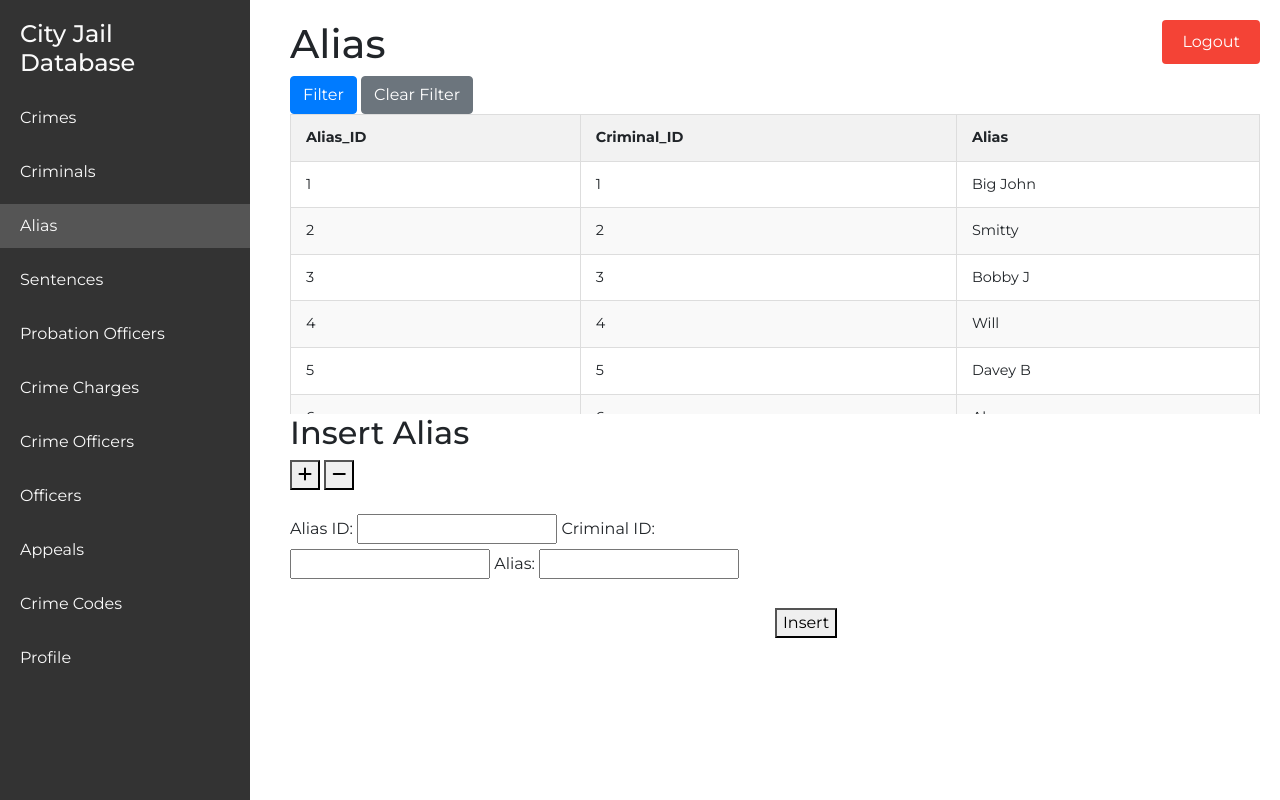
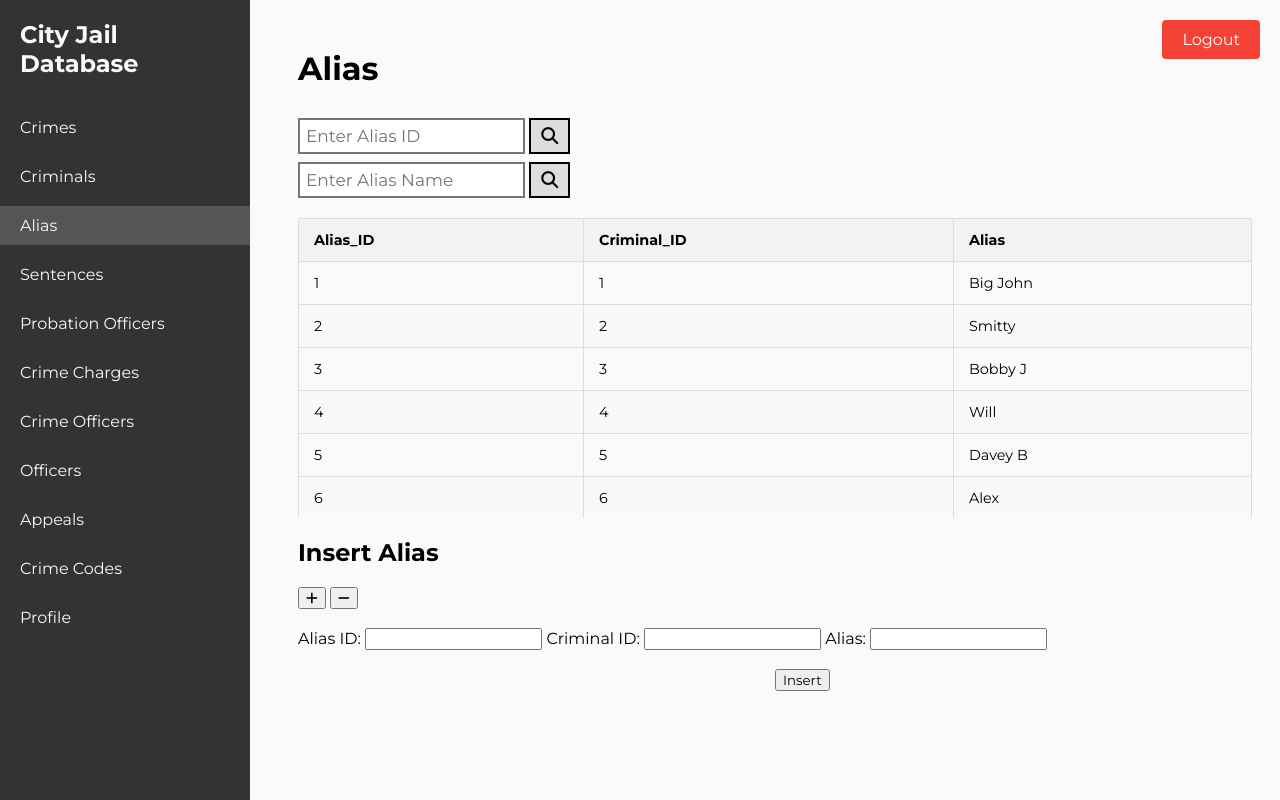
Before and after one commit to 395110n/CSUY3083Project, a Flask app: a page that uses templates/alias.html in a window 1280 px wide. Run offline with Flask 3, Linux system fonts and the light colour scheme; the visitor is signed in with stand-in values (Sample User, id 1); data comes from the database, SQL or seed files in the repository; some libraries are stand-ins or nearby versions.

Commit message:
updated size of alias html and server

```diff
--- a/server.py
+++ b/server.py
@@ -1,4 +1,4 @@
-from flask import Flask, make_response, render_template, request, session, redirect, url_for, jsonify
+from flask import Flask, make_response, render_template, request, session, redirect, url_for, flash
 from flask_mysqldb import MySQL
 import pandas as pd
 
@@ -167,43 +167,23 @@ def alias(username):
         try:
             print(sql)
             runstatement(sql, commit=True)
-            runstatement('''use Criminal_Records''', commit=True)
-            alias_id = request.args.get('alias_id')
-            criminal_id = request.args.get('criminal_id')
-            alias = request.args.get('alias')
-            query = ""
-
-            if alias_id:
-                query += f"Alias_ID = '{alias_id}'"
-            if criminal_id:
-                if query:
-                    query += " AND "
-                query += f"Criminal_ID = '{criminal_id}'"
-            if alias:
-                if query:
-                    query += " AND "
-                query += f"Alias = '{alias}'"
-
-            if session["permission"] == "viewer":
-                table = viewer['Alias']
-            else:
-                table = employee['Alias']
-
-            sql = generateStatementViewer('Alias', 'select', query, table)
-            df = runstatement(sql)
-            return df.to_html(classes="styled-table", index=False)
+            return (runstatement("select * from Alias").to_html(classes="styled-table", index=False))
         except:
             return make_response("Error: Alias ID already exists or required data is missing.", 400)
     else:
+        alias_id = request.args.get('alias_id')
+        alias = request.args.get('alias')
         query = None
-        displayMode = 'inline-block'
-
-        if session["permission"] == "viewer":
-            table = viewer['Alias']
+        displayMode = 'none'  # Initialize displayMode variable
+        if alias_id:
+            query = f"Alias_ID = '{alias_id}'"
+            displayMode = 'inline-block'
+        elif alias:
+            query = f"Alias = '{alias}'"
+            displayMode = 'inline-block'
         else:
-            table = employee['Alias']
-
-        sql = generateStatementViewer('Alias', 'select', query, table)
+            query = None
+        sql = generateStatementViewer('Alias', 'select', query, viewer['Alias'])
         permission = session.get("permission")
         df = runstatement(sql)
         return render_template("alias.html", data=df.to_html(classes="styled-table", index=False), displayMode=displayMode,permission=permission)
@@ -224,185 +204,66 @@ def filter_alias(username):
         try:
             print(sql)
             runstatement(sql, commit=True)
-            runstatement('''use Criminal_Records''', commit=True)
-            alias_id = request.args.get('alias_id')
-            criminal_id = request.args.get('criminal_id')
-            alias = request.args.get('alias')
-            query = ""
-
-            if alias_id:
-                query += f"Alias_ID = '{alias_id}'"
-            if criminal_id:
-                if query:
-                    query += " AND "
-                query += f"Criminal_ID = '{criminal_id}'"
-            if alias:
-                if query:
-                    query += " AND "
-                query += f"Alias = '{alias}'"
-
-            if session["permission"] == "viewer":
-                table = viewer['Alias']
-            else:
-                table = employee['Alias']
-
-            sql = generateStatementViewer('Alias', 'select', query, table)
-            df = runstatement(sql)
-            return df.to_html(classes="styled-table", index=False)
+            return (runstatement("select * from Alias").to_html(classes="styled-table", index=False))
         except:
             return make_response("Error: Alias ID already exists or required data is missing.", 400)
     else:
-        runstatement('''use Criminal_Records''', commit=True)
         alias_id = request.args.get('alias_id')
-        criminal_id = request.args.get('criminal_id')
         alias = request.args.get('alias')
-        query = ""
-
+        query = None
+        displayMode = 'none'  # Initialize displayMode variable
         if alias_id:
-            query += f"Alias_ID = '{alias_id}'"
-        if criminal_id:
-            if query:
-                query += " AND "
-            query += f"Criminal_ID = '{criminal_id}'"
-        if alias:
-            if query:
-                query += " AND "
-            query += f"Alias = '{alias}'"
-
-        if session["permission"] == "viewer":
-            table = viewer['Alias']
+            query = f"Alias_ID = '{alias_id}'"
+            displayMode = 'inline-block'
+        elif alias:
+            query = f"Alias = '{alias}'"
+            displayMode = 'inline-block'
         else:
-            table = employee['Alias']
-
-        sql = generateStatementViewer('Alias', 'select', query, table)
+            query = None
+        sql = generateStatementViewer('Alias', 'select', query, viewer['Alias'])
+        permission = session.get("permission")
         df = runstatement(sql)
-        return df.to_html(classes="styled-table", index=False)
+        return render_template("alias.html", data=df.to_html(classes="styled-table", index=False), displayMode=displayMode,permission=permission)
 
 @app.route("/<username>/appeals")
 def appeals(username):
     runstatement('''use Criminal_Records''', commit=True)
-    query = None
-    displayMode = 'inline-block'
+    appeal_id = request.args.get('appeal_id')
+    displayMode = 'none'
+    if appeal_id:
+        query = f"Appeal_ID = '{appeal_id}'"
+        displayMode = 'inline-block'
+    else:
+        query = None
 
     if session["permission"] == "viewer":
         table = viewer['Appeals']
-    else:
-        table = employee['Appeals']
-
-    sql = generateStatementViewer('Appeals', 'select', query, table)
-    permission = session.get("permission")
-    df = runstatement(sql)
-    return render_template("appeals.html", data=df.to_html(classes="styled-table", index=False), displayMode=displayMode,permission=permission)
-
-
-@app.route("/<username>/appeals/filter", methods=['GET'])
-def filter_appeals(username):
-    runstatement('''use Criminal_Records''', commit=True)
-    appeal_id = request.args.get('appeal_id')
-    crime_id = request.args.get('crime_id')
-    filing_date = request.args.get('filing_date')
-    hearing_date = request.args.get('hearing_date')
-    status = request.args.get('status')
-
-    query = ""
-
-    if appeal_id:
-        query += f"Appeal_ID = '{appeal_id}'"
-    if crime_id:
-        if query:
-            query += " AND "
-        query += f"Crime_ID = '{crime_id}'"
-    if filing_date:
-        if query:
-            query += " AND "
-        query += f"Filing_date = '{filing_date}'"
-    if hearing_date:
-        if query:
-            query += " AND "
-        query += f"Hearing_date = '{hearing_date}'"
-    if status:
-        if query:
-            query += " AND "
-        query += f"Status = '{status}'"
-
-    if session["permission"] == "viewer":
-        table = viewer['Appeals']
-    else:
+    elif session["permission"] == "employee" or "host":
         table = employee['Appeals']
 
     sql = generateStatementViewer('Appeals', 'select', query, table)
     df = runstatement(sql)
-    return df.to_html(classes="styled-table", index=False)
+    return render_template("appeals.html", data=df.to_html(classes="styled-table", index=False),displayMode=displayMode)
 
 @app.route("/<username>/crime_charges")
 def crime_charges(username):
     runstatement('''use Criminal_Records''', commit=True)
-    query = None
-    displayMode = 'inline-block'
+    displayMode = 'none'
+    charge_id = request.args.get('charge_id')
+    if charge_id:
+        query = f"Charge_ID = '{charge_id}'"
+        displayMode = 'inline-block'
+    else:
+        query = None
 
     if session["permission"] == "viewer":
         table = viewer['Crime_charges']
-    else:
-        table = employee['Crime_charges']
-
-    sql = generateStatementViewer('Crime_charges', 'select', query, table)
-    permission = session.get("permission")
-    df = runstatement(sql)
-    return render_template("crime_charges.html", data=df.to_html(classes="styled-table", index=False), displayMode=displayMode,permission=permission)
-
-@app.route("/<username>/crime_charges/filter", methods=['GET'])
-def filter_crime_charges(username):
-    runstatement('''use Criminal_Records''', commit=True)
-    charge_id = request.args.get('charge_id')
-    crime_id = request.args.get('crime_id')
-    crime_code = request.args.get('crime_code')
-    charge_status = request.args.get('charge_status')
-    fine_amount = request.args.get('fine_amount')
-    court_fee = request.args.get('court_fee')
-    amount_paid = request.args.get('amount_paid')
-    pay_due_date = request.args.get('pay_due_date')
-
-    query = ""
-
-    if charge_id:
-        query += f"Charge_ID = '{charge_id}'"
-    if crime_id:
-        if query:
-            query += " AND "
-        query += f"Crime_ID = '{crime_id}'"
-    if crime_code:
-        if query:
-            query += " AND "
-        query += f"Crime_code = '{crime_code}'"
-    if charge_status:
-        if query:
-            query += " AND "
-        query += f"Charge_status = '{charge_status}'"
-    if fine_amount:
-        if query:
-            query += " AND "
-        query += f"Fine_amount = '{fine_amount}'"
-    if court_fee:
-        if query:
-            query += " AND "
-        query += f"court_fee = '{court_fee}'"
-    if amount_paid:
-        if query:
-            query += " AND "
-        query += f"amount_paid = '{amount_paid}'"
-    if pay_due_date:
-        if query:
-            query += " AND "
-        query += f"pay_due_date = '{pay_due_date}'"
-
-    if session["permission"] == "viewer":
-        table = viewer['Crime_charges']
-    else:
+    elif session["permission"] == "employee" or "host":
         table = employee['Crime_charges']
 
     sql = generateStatementViewer('Crime_charges', 'select', query, table)
     df = runstatement(sql)
-    return df.to_html(classes="styled-table", index=False)
+    return render_template("crime_charges.html", data=df.to_html(classes="styled-table", index=False),displayMode=displayMode)
 
 @app.route("/<username>/crime_codes")
 def crime_codes(username):
--- a/templates/alias.html
+++ b/templates/alias.html
@@ -18,51 +18,7 @@
       rel="stylesheet"
       href="https://cdnjs.cloudflare.com/ajax/libs/font-awesome/4.7.0/css/font-awesome.min.css"
     />
-    <link
-      rel="stylesheet"
-      href="https://cdnjs.cloudflare.com/ajax/libs/font-awesome/6.5.2/css/all.min.css"
-    />
-    <link
-      rel="stylesheet"
-      href="https://stackpath.bootstrapcdn.com/bootstrap/4.5.2/css/bootstrap.min.css"
-    />
-    <script src="https://stackpath.bootstrapcdn.com/bootstrap/4.5.2/js/bootstrap.min.js"></script>
-    <script src="https://ajax.googleapis.com/ajax/libs/jquery/3.5.1/jquery.min.js"></script>
-    <script src="https://stackpath.bootstrapcdn.com/bootstrap/4.5.2/js/bootstrap.min.js"></script>
-
-    <script>
-      // Function to clear input fields when modal is closed
-      $(document).ready(function () {
-        $("#filterModal").on("hidden.bs.modal", function () {
-          console.log("Modal hidden event triggered."); // Log event for debugging
-          // Clear input fields inside the form with id "filterForm"
-          $("#filterForm")[0].reset();
-          console.log("Form reset."); // Log form reset for debugging
-        });
-      });
-
-      // Function to submit filter form
-      function submitFilter() {
-        var form = $("#filterForm").serialize();
-        $.ajax({
-          type: "GET",
-          url: "{{ url_for('filter_alias', username=session['username']) }}",
-          data: form,
-          success: function (data) {
-            $(".scrollable-table").html(data); // Replace existing content with filtered data
-            $("#filterModal").modal("hide");
-          },
-          error: function (xhr, status, error) {
-            console.error("AJAX Error:", error);
-          },
-        });
-      }
-
-      function clearFilter() {
-        window.location.href =
-          "{{ url_for('alias', username=session['username']) }}";
-      }
-    </script>
+    <link rel="stylesheet" href="https://cdnjs.cloudflare.com/ajax/libs/font-awesome/6.5.2/css/all.min.css">
   </head>
   <body>
     <!-- Sidebar navigation -->
@@ -106,94 +62,38 @@
     <!-- Main content -->
     <div class="content">
       <h1>Alias</h1>
-      <!-- Add a button to trigger the modal -->
+      <div class="search-container">
+        <form
+          name="filter"
+          style="display: inline-block"
+          action="{{ url_for('alias', username=session['username']) }}"
+          method="GET"
+        >
+          <input type="text" placeholder="Enter Alias ID" name="alias_id" />
+          <button type="submit" onclick="showClear()">
+            <i class="fa fa-search"></i>
+          </button>
+        </form>
+        <br />
+        <form
+          name="filterName"
+          style="display: inline-block"
+          action="{{ url_for('alias', username=session['username']) }}"
+          method="GET"
+        >
+          <input type="text" placeholder="Enter Alias Name" name="alias" />
+          <button type="submit"><i class="fa fa-search"></i></button>
+        </form>
+        <br />
         <button
           type="button"
-        class="btn btn-primary"
-        data-toggle="modal"
-        data-target="#filterModal"
+          id="clear"
+          onclick="clearFilter()"
+          style="display:{{displayMode}};"
         >
-        Filter
-      </button>
-
-      <!-- Add a Clear Filter button -->
-      <button type="button" class="btn btn-secondary" onclick="clearFilter()">
           Clear Filter
         </button>
-
-      <!-- Modal -->
-      <div
-        class="modal fade"
-        id="filterModal"
-        tabindex="-1"
-        role="dialog"
-        aria-labelledby="filterModalLabel"
-        aria-hidden="true"
-      >
-        <div class="modal-dialog" role="document">
-          <div class="modal-content">
-            <div class="modal-header">
-              <h5 class="modal-title" id="filterModalLabel">
-                Filter Alias Data
-              </h5>
-              <button
-                type="button"
-                class="close"
-                data-dismiss="modal"
-                aria-label="Close"
-              >
-                <span aria-hidden="true">&times;</span>
-              </button>
-            </div>
-            <div class="modal-body">
-              <form id="filterForm">
-                <div class="form-group">
-                  <label for="alias_id">Alias ID</label>
-                  <input
-                    type="text"
-                    class="form-control"
-                    id="alias_id"
-                    name="alias_id"
-                  />
-                </div>
-                <div class="form-group">
-                  <label for="criminal_id">Criminal ID</label>
-                  <input
-                    type="text"
-                    class="form-control"
-                    id="criminal_id"
-                    name="criminal_id"
-                  />
-                </div>
-                <div class="form-group">
-                  <label for="alias">Alias</label>
-                  <input
-                    type="text"
-                    class="form-control"
-                    id="alias"
-                    name="alias"
-                  />
-                </div>
-              </form>
-            </div>
-            <div class="modal-footer">
-              <button
-                type="button"
-                class="btn btn-secondary"
-                data-dismiss="modal"
-              >
-                Close
-              </button>
-              <button
-                type="button"
-                class="btn btn-primary"
-                onclick="submitFilter()"
-              >
-                Submit
-              </button>
-            </div>
-          </div>
-        </div>
+        <!-- use flask mode to pass the value to it to control the display or not -->
       </div>
 
       <div class="scrollable-table" id="table-container">
@@ -201,61 +101,45 @@
         <!-- Render the table data here -->
       </div>
 
-      <div
-        class="Insert"
-        style="display:{% if permission != 'host' %}none{% else %}block{% endif %};"
+
+      <div class="Insert" style="display:{% if permission != 'host' %}none{% else %}block{% endif %};">
+        <h2>Insert Alias</h2>
+        <form
+          id="insert-form"
         >
-        <h2>Insert Alias</h2>
-        <form id="insert-form">
-          <div
-            id="insert-form-div"
-            style="max-height: 200px; max-width: 100%; overflow-y: scroll"
-          >
-            <button type="button" onclick="insertRow()">
-              <i class="fa-solid fa-plus"></i>
-            </button>
-            <button type="button" onclick="deleteRow()">
-              <i class="fa-solid fa-minus"></i>
-            </button>
-            <br />
-            <br />
-            <div style="width: 55%">
+          <div id="insert-form-div" style="max-height: 200px;max-width: 100%; overflow-y: scroll;">
+            <button type="button" onclick="insertRow()"><i class="fa-solid fa-plus"></i></button>
+            <button type="button" onclick="deleteRow()"><i class="fa-solid fa-minus"></i></button>
+            <br>
+            <br>
+            <div style="width: 100%;">
               <label for="alias_id0">Alias ID:</label>
-              <input type="text" id="alias_id0" name="alias_id[]" required />
+              <input type="text" id="alias_id0" name="alias_id[]" required  />
               <label for="criminal_id0">Criminal ID:</label>
-              <input
-                type="text"
-                id="criminal_id0"
-                name="criminal_id[]"
-                required
-              />
+              <input type="text" id="criminal_id0" name="criminal_id[]" required />
               <label for="alias0">Alias:</label>
               <input type="text" id="alias0" name="alias[]" required />
-              <br />
-              <br />
+              <br>
+              <br>
             </div>
           </div>
-          <button
-            id="insertButton"
-            type="submit"
-            onclick="submitForm()"
-            style="margin-left: 50%"
-          >
-            Insert
-          </button>
+          <button id="insertButton" type="submit" onclick="submitForm()" style="margin-left: 50% ;">Insert</button>
         </form>
       </div>
       <span id="error_message"></span>
     </div>
+    <a href="{{ url_for('logout') }}" class="logout-button">Logout</a>
+    <script>
 
-    <a href="{{ url_for('logout') }}" class="logout-button">Logout</a>
-
-    <script>
+      function clearFilter() {
+        window.location.href =
+          "{{ url_for('alias', username=session['username']) }}";
+      }
       var count = 1;
-      function insertRow() {
-        var newdiv = document.createElement("div");
-        newdiv.style = "width: 55%;";
-        newdiv.innerHTML = `
+      function insertRow(){
+        var newdiv = document.createElement('div');
+        newdiv.style="width: 100%;";
+        newdiv.innerHTML=`
           <label for="alias_id${count}">Alias ID:</label>
           <input type="text" id="alias_id${count}" name="alias_id[]" required />
           <label for="criminal_id${count}">Criminal ID:</label>
@@ -264,16 +148,14 @@
           <input type="text" id="alias${count}" name="alias[]" required />
           <br>
           <br>`;
-        document.getElementById("insert-form-div").appendChild(newdiv);
+        document.getElementById('insert-form-div').appendChild(newdiv);
         count++;
       }
-      function deleteRow() {
-        var lastDivChild = document.querySelector(
-          "#insert-form-div > div:last-child"
-        );
+      function deleteRow(){
+        var lastDivChild = document.querySelector('#insert-form-div > div:last-child');
         // it is id selector, so it will only select the last child of the div
-        if (count > 1) {
-          document.getElementById("insert-form-div").removeChild(lastDivChild);
+        if(count > 1){
+          document.getElementById('insert-form-div').removeChild(lastDivChild);
           count--;
         }
       }
@@ -284,18 +166,14 @@
         var formData = new FormData(form);
           //asynchronous request to the server, it will not reload the page
         var xhr = new XMLHttpRequest();
-        xhr.open(
-          "POST",
-          "{{ url_for('alias', username=session['username']) }}",
-          true
-        );
-        xhr.onreadystatechange = function () {
+        xhr.open("POST", "{{ url_for('alias', username=session['username']) }}", true);
+        xhr.onreadystatechange = function() {
             if (xhr.readyState === 4 && xhr.status === 200) {
-            document.getElementById("table-container").innerHTML =
-              xhr.responseText;
+                document.getElementById("table-container").innerHTML = xhr.responseText;
                 document.getElementById("insert-form").reset();
                 //clear the form after insert successfully
-          } else if (xhr.readyState === 4 && xhr.status !== 200) {
+            }
+            else if (xhr.readyState === 4 && xhr.status !== 200) {
                 var error_message = document.getElementById("error_message");
                 if (error_message != null) {
                     error_message.innerHTML = xhr.responseText;
```
Lines whose indentation alone changed are shown as unchanged.
